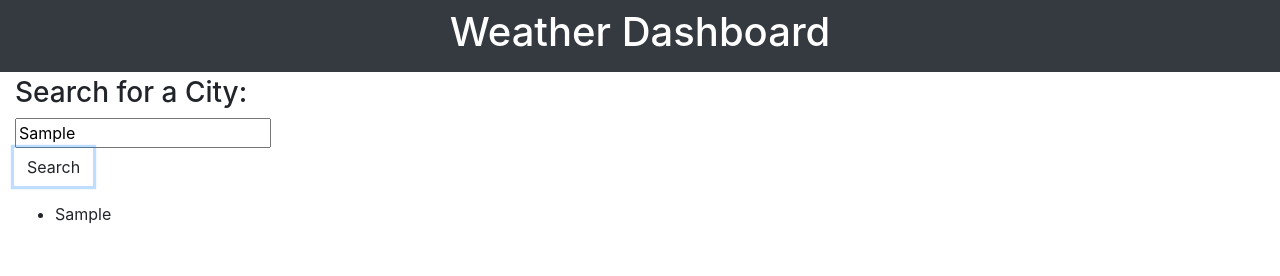
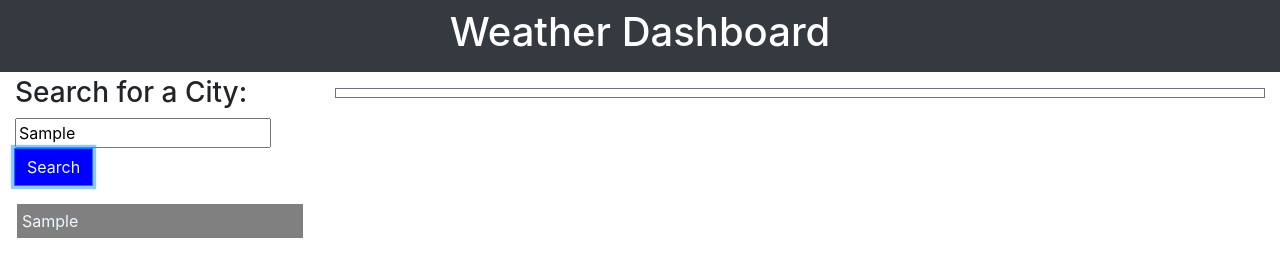
Before and after one commit to seuncaleb/weather-app, a plain HTML site: page index.html in a window 1280 px wide. Both pictures are taken after typing "Sample" into the empty fields and a click on the button "Search". Drawn offline with nearby package versions, Linux system fonts and the light colour scheme; no server answers.

Commit message:
added more css

```diff
--- a/index.html
+++ b/index.html
@@ -5,9 +5,10 @@
   <meta charset="UTF-8" />
   <meta name="viewport" content="width=device-width, initial-scale=1.0" />
   <meta http-equiv="X-UA-Compatible" content="ie=edge" />
- <!-- <link rel="stylesheet" href="styles/reset.css" /> -->
+  <link rel="stylesheet" href="./starter/style.css">
   <link rel="stylesheet" href="https://stackpath.bootstrapcdn.com/bootstrap/4.3.1/css/bootstrap.min.css" />
   <link rel="stylesheet" href="https://stackpath.bootstrapcdn.com/font-awesome/4.7.0/css/font-awesome.min.css" />
+
   <title>Weather Dashboard</title>
 </head>
 
@@ -29,7 +30,7 @@
               <input class="form-input weather-search" type="text" id="search-input" placeholder="London"
                 aria-labelledby="form-heading" aria-controls="today forecast" />
               <div class="input-group-append">
-                <button type="submit" class="btn search-button" id="search-button" aria-label="submit search">
+                <button type="submit" class="btn search-button btn-primary" id="search-button" aria-label="submit search">
                   Search
                 </button>
                 <hr class="hr weather-hr" />
@@ -41,7 +42,7 @@
       </aside>
 
       <div class="col-lg-9 pb-3">
-        <section id="today" class="mt-3" role="region" aria-live="polite"></section>
+        <section id="today" class="mt-3 border border-secondary p-1" role="region" aria-live="polite"></section>
         <section id="forecast" class="row mt-3" role="region" aria-live="polite"></section>
       </div>
     </div>
--- a/starter/script2.js
+++ b/starter/script2.js
@@ -10,9 +10,12 @@ $(document).ready(function () {
 
   function weather(event) {
     event.preventDefault();
-    userInput = $("#search-input").val();
-    historyList(userInput);
-    displayWeather();
+
+    if ($("#search-input").val() !== "") {
+      userInput = $("#search-input").val();
+      historyList(userInput);
+      displayWeather();
+    }
   }
 
   function displayWeather() {
@@ -49,9 +52,8 @@ $(document).ready(function () {
       let data = $("<div>");
       data.append(city, icon, temp, wind, humidity);
       data.attr("class", "col-12");
-      let heading = $("<h2>" + "Today" + "<h2>");
-      heading.attr("class", "col-12");
-      $("#today").append(heading, data);
+
+      $("#today").append(data);
     });
     forecast();
     saveHistory();
@@ -120,7 +122,7 @@ $(document).ready(function () {
         icon.attr("src", iconurl);
 
         let forcast = $("<div>");
-        forcast.attr("class", "col-md-2");
+        forcast.addClass("card-body col-md-2 border mr-1 forcast-card");
 
         forcast.append(city, icon, temp, humidity);
 
@@ -137,7 +139,7 @@ $(document).ready(function () {
       for (i = 0; i < city.length; i++) {
         historyList(city[i]);
       }
-      userInput = city[i-1];
+      userInput = city[i - 1];
       displayWeather();
     }
   }
--- /dev/null
+++ b/starter/style.css
@@ -0,0 +1,29 @@
+li {
+
+    background-color: grey;
+    list-style: none;
+    padding: 5px;
+    margin: 2px;
+    color: aliceblue;
+}
+
+ul {
+
+    margin: 0;
+    padding: 0;
+}
+
+
+#search-button{
+
+    background-color: blue;
+    color: aliceblue;
+}
+
+
+
+.forcast-card{
+
+    color: aliceblue;
+    background-color: darkblue;
+}
```
Also changed, not shown: assets/screenshot weather app.png (added), 1 other file.
